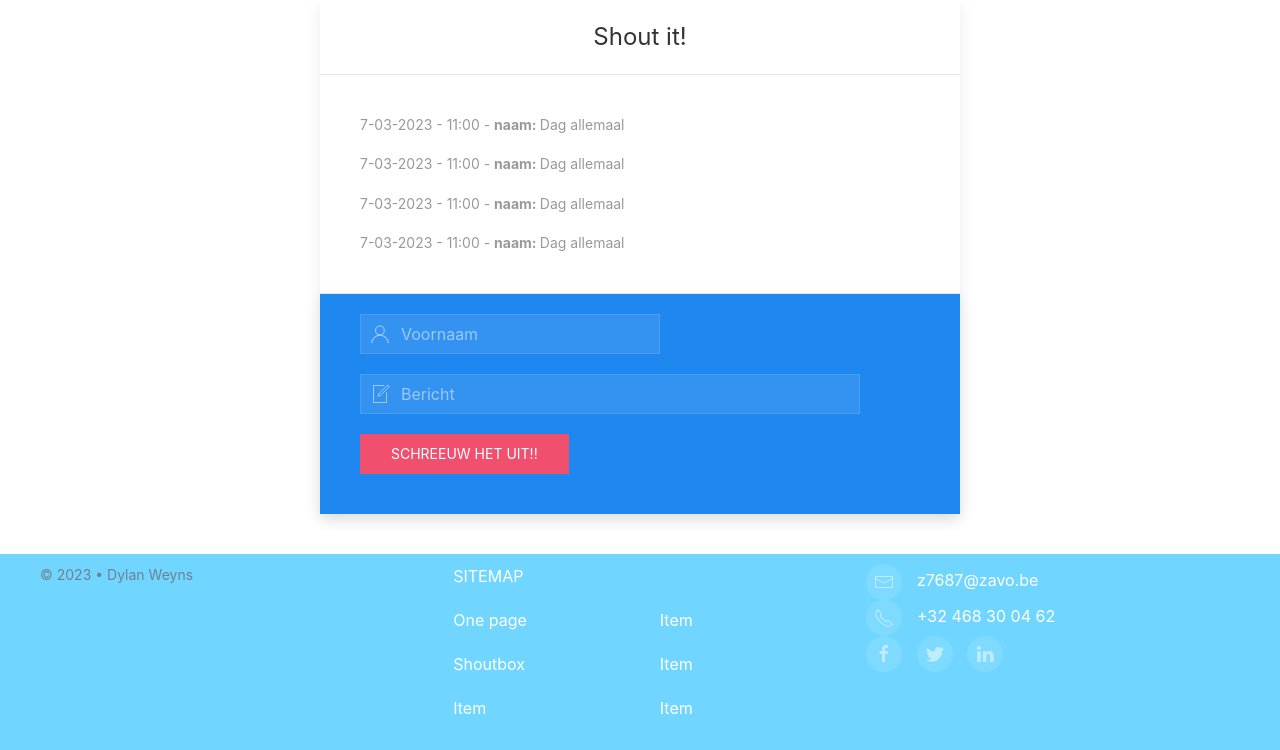
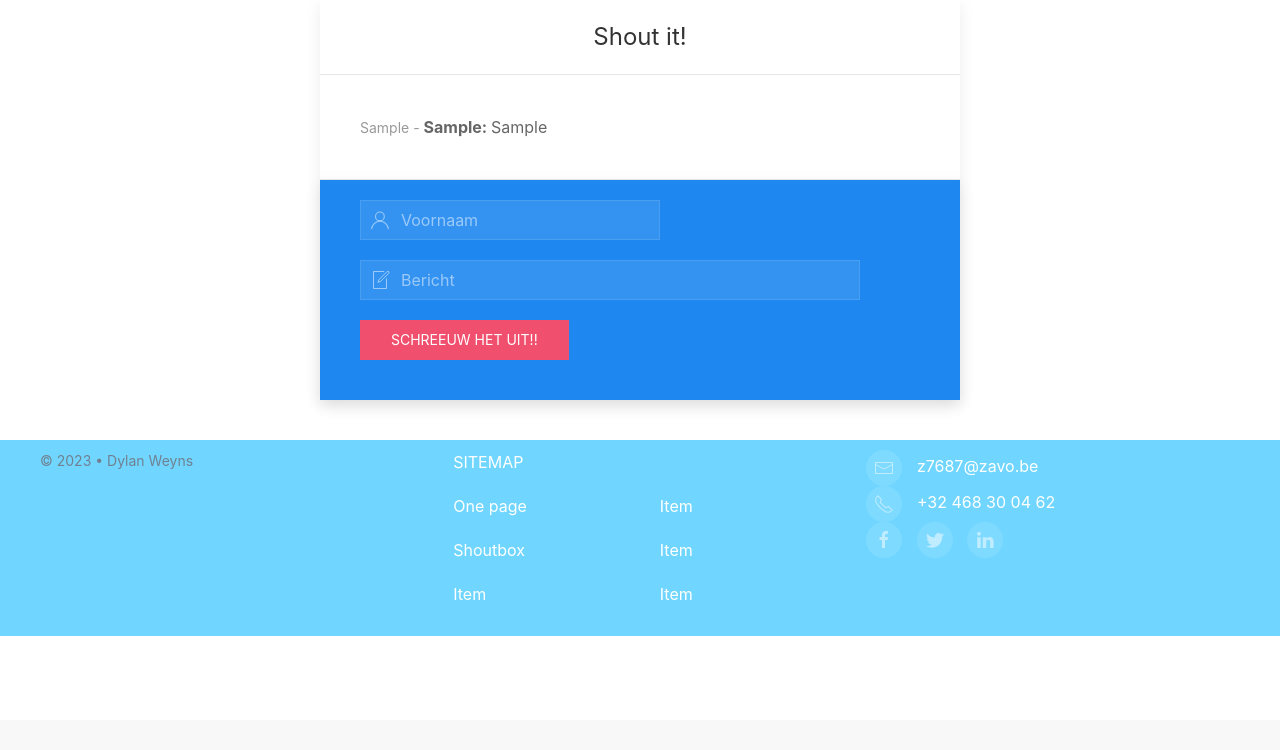
Before and after one commit to funkydylan/phpwebsite, a PHP site: page /shoutbox.php in a window 1280 px wide. Shown: the part 80-830 px from the top of the page. After the commit the page ends 716 px from the top, so only its background shows below. Run offline with PHP 8.4, Linux system fonts and the light colour scheme; tables that the repository leaves empty or names only in its code hold one stand-in row (values such as "Sample post").

Commit message:
Update shoutbox.php

```diff
--- a/shoutbox.php
+++ b/shoutbox.php
@@ -1,6 +1,10 @@
 <?php
 include 'includes/header.php';
 include 'database/connectie.php'
+?>
+<?php
+    $query = "SELECT * FROM shoutbox";
+    $berichten = mysqli_query($con,$query);
 ?>
     <main>
         <div class="uk-card uk-card-default uk-width-1-2@m uk-align-center">
@@ -12,10 +16,16 @@ include 'database/connectie.php'
                 </div>
             </div>
             <div class="uk-card-body">
-                <p class="uk-text-meta uk-margin-remove-top"><time datetime="2023-03-07T11:00"> 7-03-2023 - 11:00 - </time><strong>naam: </strong>Dag allemaal</p>
-                <p class="uk-text-meta uk-margin-remove-top"><time datetime="2023-03-07T11:00"> 7-03-2023 - 11:00 - </time><strong>naam: </strong>Dag allemaal</p>
-                <p class="uk-text-meta uk-margin-remove-top"><time datetime="2023-03-07T11:00"> 7-03-2023 - 11:00 - </time><strong>naam: </strong>Dag allemaal</p>
-                <p class="uk-text-meta uk-margin-remove-top"><time datetime="2023-03-07T11:00"> 7-03-2023 - 11:00 - </time><strong>naam: </strong>Dag allemaal</p>
+                <ul class="uk-list">
+                    <?php while ($rij = mysqli_fetch_assoc($berichten)) :
+                    ?>
+                        <li>
+                            <span class="uk-text-meta uk-margin-remove-top"><?php echo $rij['tijd']?> - </span>
+                            <span class="uk-text-bold"><?php echo $rij['gebruiker']?>: </span>
+                            <span class="uk-text-normal"><?php echo $rij["bericht"] ?></span>
+                        </li>
+                    <?php endwhile; ?>
+                </ul>
             </div>
             <div class="uk-card-footer uk-card-primary">
                 <form>
```
